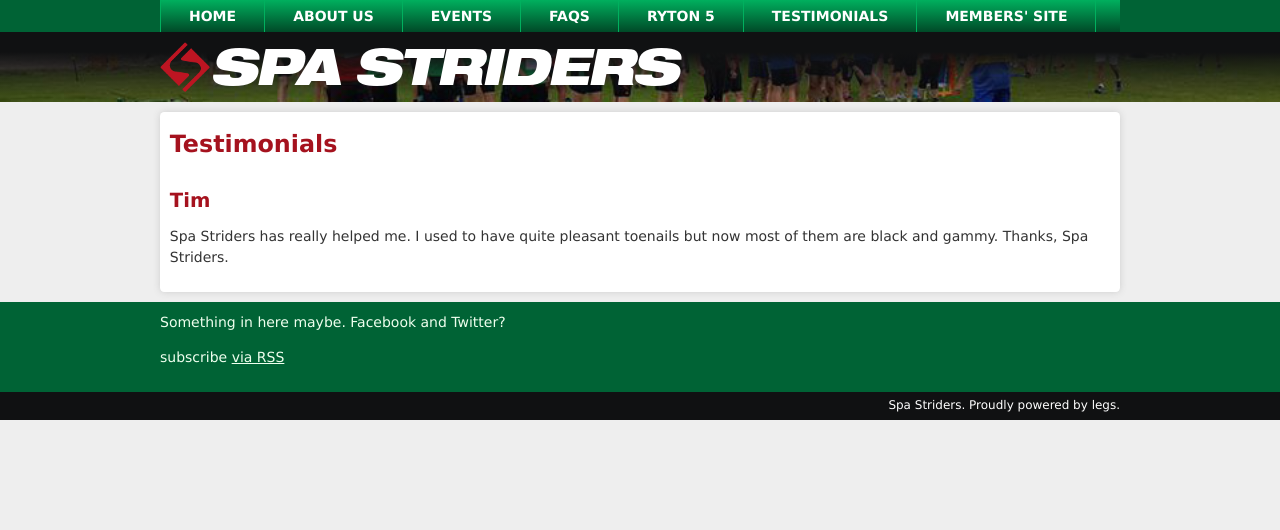
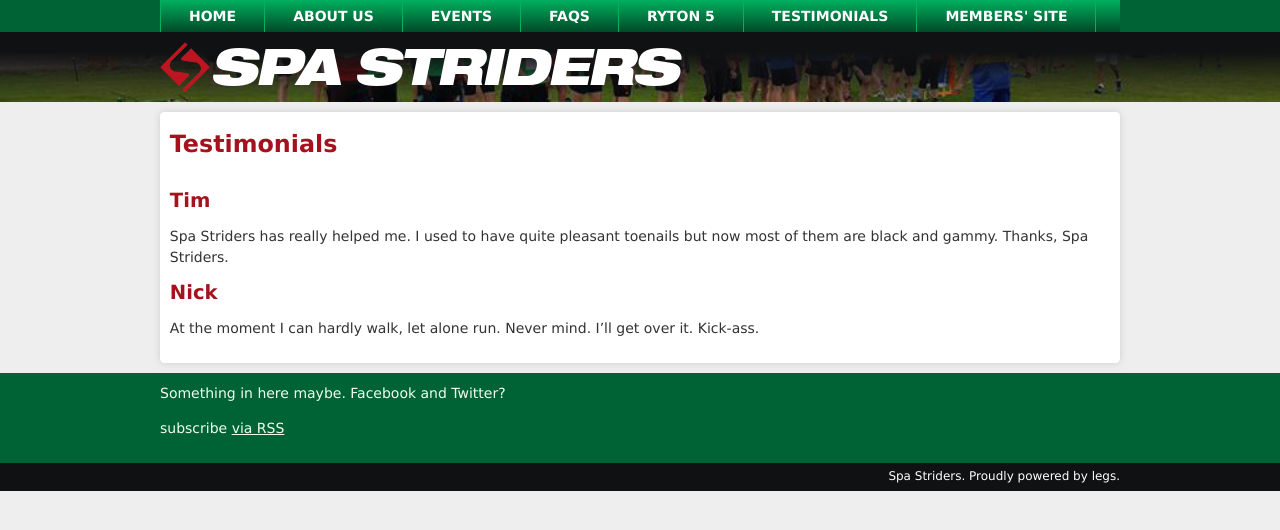
Before and after one commit to spa-striders/public-website, a Jekyll site: the page built from testimonials.md, in a window 1280 px wide. Shown: the top 530 px of the page. Built offline with Jekyll 4.4.1, drawn with Linux system fonts in a browser that asks for light colours; some web fonts are replaced.

Commit message:
Update testimonials.md

```diff
--- a/testimonials.md
+++ b/testimonials.md
@@ -8,3 +8,7 @@ permalink: /testimonials
 
 Spa Striders has really helped me. I used to have quite pleasant
 toenails but now most of them are black and gammy. Thanks, Spa Striders.
+
+## Nick
+
+At the moment I can hardly walk, let alone run. Never mind. I'll get over it. Kick-ass.
```
